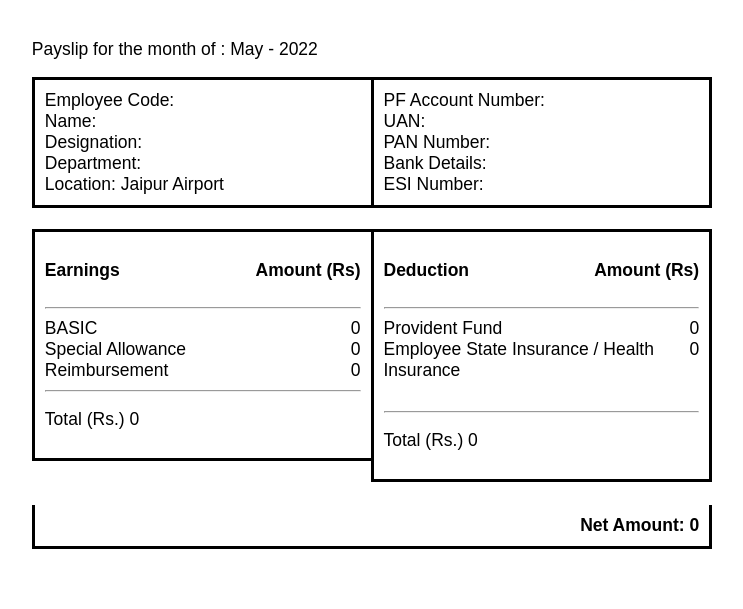
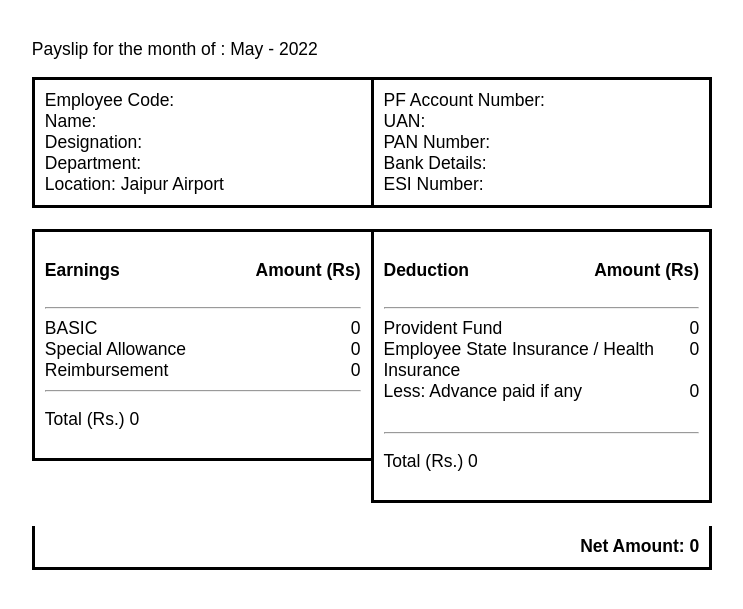
Before and after one commit to dakshgupta2002/accountants-frontend, a React (Create React App) app in the folder client/: page /salary in a window 1280 px wide. Shown: the part 1900-2509 px from the top of the page, without its empty margins (268-1011 px from the left). Built offline with nearby package versions, Linux system fonts and the light colour scheme.

Commit message:
add advance paid in salary

```diff
--- a/client/src/Components/pages/Salary/InputEmployee.jsx
+++ b/client/src/Components/pages/Salary/InputEmployee.jsx
@@ -37,7 +37,8 @@ export default function InputEmployee({
   setProvidentFund,
   setInsurance,
   reimburse,
-  setReimburse
+  setReimburse,
+  setAdvancePaid,
 }) {
   const [isInputOpen, setIsInputOpen] = useState(false);
   const [isSearchOpen, setIsSearchOpen] = useState(false);
@@ -65,6 +66,7 @@ export default function InputEmployee({
       setInsurance(emp.insurance)
       setReimburse(emp.reimburse)
       setIsSearchOpen(false);
+      setAdvancePaid(emp.advancePaid);
     }
   }
 
--- a/client/src/Components/pages/Salary/Salary.jsx
+++ b/client/src/Components/pages/Salary/Salary.jsx
@@ -26,6 +26,7 @@ export default function Salary() {
   const [providentFund, setProvidentFund] = useState(0);
   const [insurance, setInsurance] = useState(0);
   const [reimburse, setReimburse] = useState(0);
+  const [advancePaid, setAdvancePaid] = useState(0);
 
   const body = useRef();
 
@@ -92,6 +93,7 @@ export default function Salary() {
           setProvidentFund={setProvidentFund}
           setInsurance={setInsurance}
           setReimburse={setReimburse}
+          setAdvancePaid={setAdvancePaid}
         />
 
         <Button color="success" variant="contained" onClick={save}>
@@ -185,11 +187,14 @@ export default function Salary() {
               <div className="value">
                 <span>Employee State Insurance / Health Insurance</span> <span>{insurance}</span>
               </div>
+              <div className="value">
+                <span>Less: Advance paid if any</span> <span>{advancePaid}</span>
+              </div>
               <br/>
             </div>
             <hr />
 
-            <p>Total (Rs.) {parseInt(providentFund) + parseInt(insurance)}</p>
+            <p>Total (Rs.) {parseInt(providentFund) + parseInt(insurance) + parseInt(advancePaid)}</p>
           </div>
         </div>
 
@@ -199,7 +204,8 @@ export default function Salary() {
             parseInt(specialAllowance) +
             parseInt(reimburse) -
             parseInt(providentFund) -
-            parseInt(insurance)}
+            parseInt(insurance) -
+            parseInt(advancePaid)}
         </h4>
       </div>
     </div>
```
